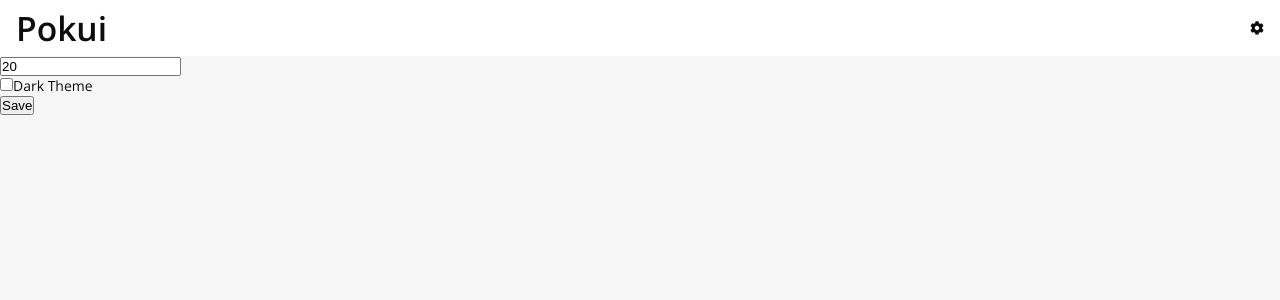
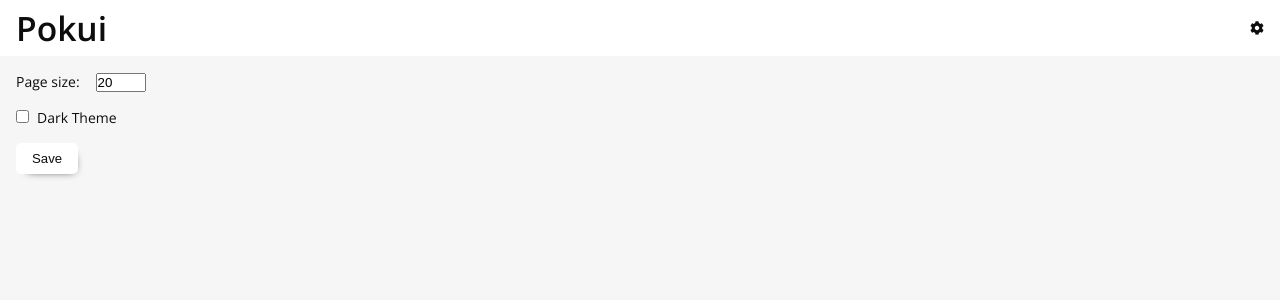
Before and after one commit to Doltario/pokui, an Angular app: page /settings in a window 1280 px wide. Shown: the top 300 px of the page. Built offline with nearby package versions, Linux system fonts and the light colour scheme; what ngx-pagination would draw is missing.

Commit message:
Added settings page styles

```diff
--- a/src/app/components/settings/settings.component.html
+++ b/src/app/components/settings/settings.component.html
@@ -1,13 +1,16 @@
-<div id="settings-container">
-  <div>
-    <input type="number" min="0" step="1" [(ngModel)]="settings.pageSize" (ngModelChange)="settingsChanged()">
+<div id="settings-container" class="p-2">
+  <div class="pb-2">
+    <label for="page-size" class="mr-2">Page size:</label>
+    <input id="page-size" type="number" min="0" step="1" [(ngModel)]="settings.pageSize"
+      (ngModelChange)="settingsChanged()">
+  </div>
+  <div class="pb-2">
+    <input type="checkbox" id="dark-theme" class="mr-1" [(ngModel)]="settings.darkTheme"
+      (ngModelChange)="settingsChanged()">
+    <label for="dark-theme">Dark Theme</label>
   </div>
   <div>
-    <input type="checkbox" id="darkTheme" [(ngModel)]="settings.darkTheme" (ngModelChange)="settingsChanged()">
-    <label for="darkTheme">Dark Theme</label>
-  </div>
-  <div>
-    <button (click)="save()">Save</button>
-    <button *ngIf="unsaved" (click)="discard()">Discard</button>
+    <button (click)="save()" class="save-button mr-2">Save</button>
+    <button *ngIf="unsaved" (click)="discard()" class="discard-button">Discard</button>
   </div>
 </div>
--- a/src/app/components/settings/settings.component.scss
+++ b/src/app/components/settings/settings.component.scss
@@ -0,0 +1,17 @@
+@import "mixins";
+
+#settings-container {
+  #page-size {
+    width: 50px;
+  }
+
+  .save-button {
+    @include default-button(var(--secondary-background));
+    @include box-shadow;
+  }
+
+  .discard-button {
+    @include default-button(var(--pokui-red));
+    @include box-shadow;
+  }
+}
```
